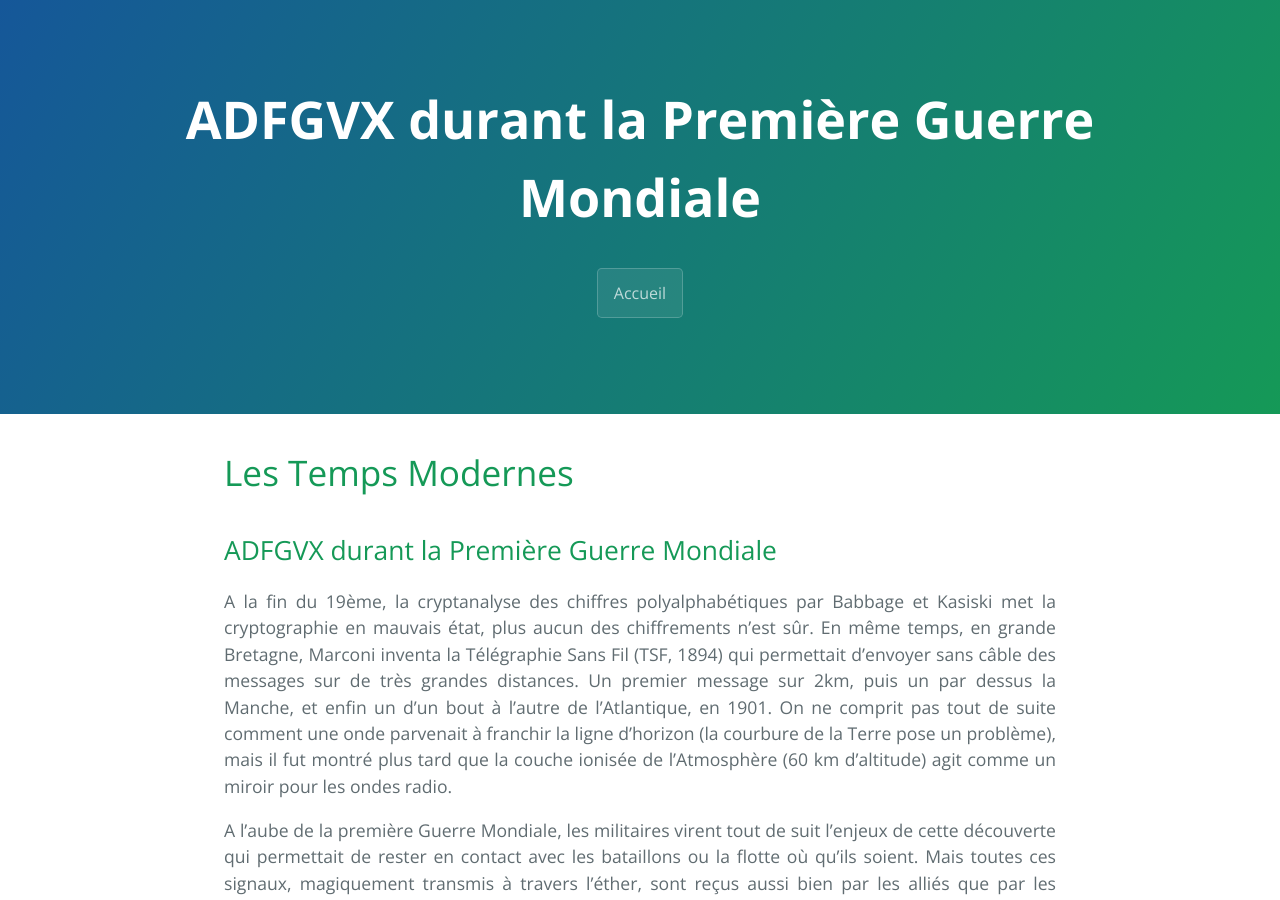
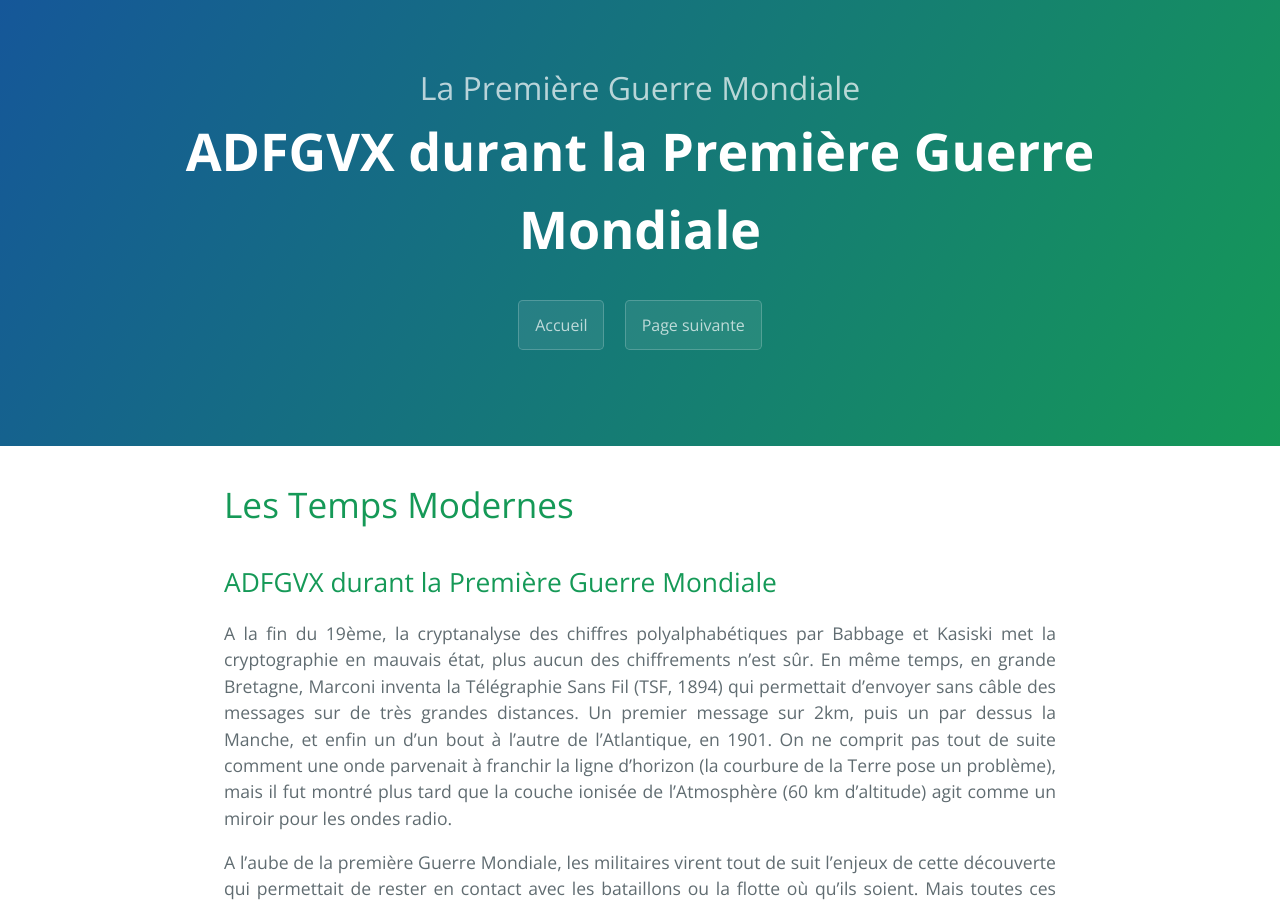
Before and after one commit to SamuelGallay/CryptoTPE, a Jekyll site: the page built from pages/Guerres/adfgvx.md, in a window 1280 px wide and 900 px high. Built offline with Jekyll 4.4.1, drawn with Linux system fonts in a browser that asks for light colours; our own code applies the rules of GitHub Pages for plain Markdown files.

Commit message:
+ Partie dans adfgvx.md

```diff
--- a/pages/Guerres/adfgvx.md
+++ b/pages/Guerres/adfgvx.md
@@ -1,6 +1,8 @@
 ---
 title: ADFGVX durant la Première Guerre Mondiale
 permalink: /adfgvx/
+suivante: /enigma-contexte/
+partie: "La Première Guerre Mondiale"
 ---
 
 # Les Temps Modernes
```
